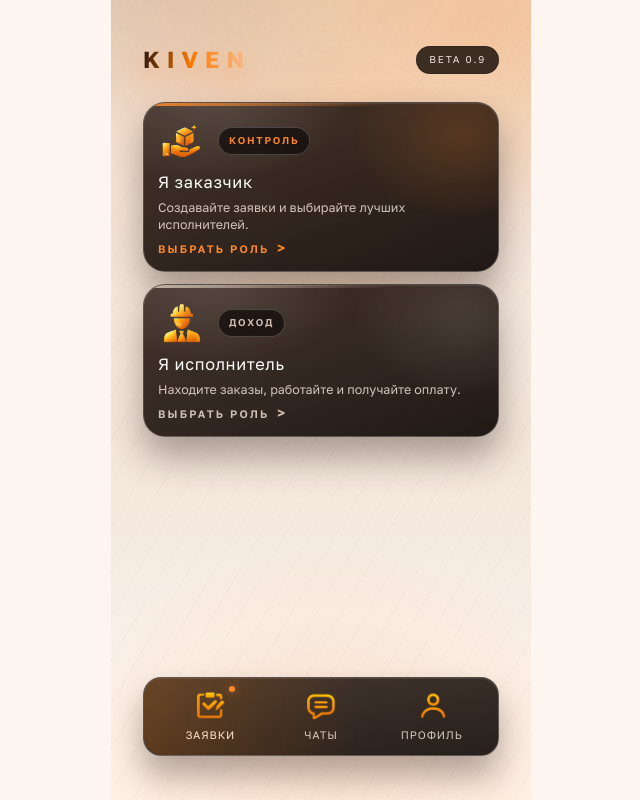
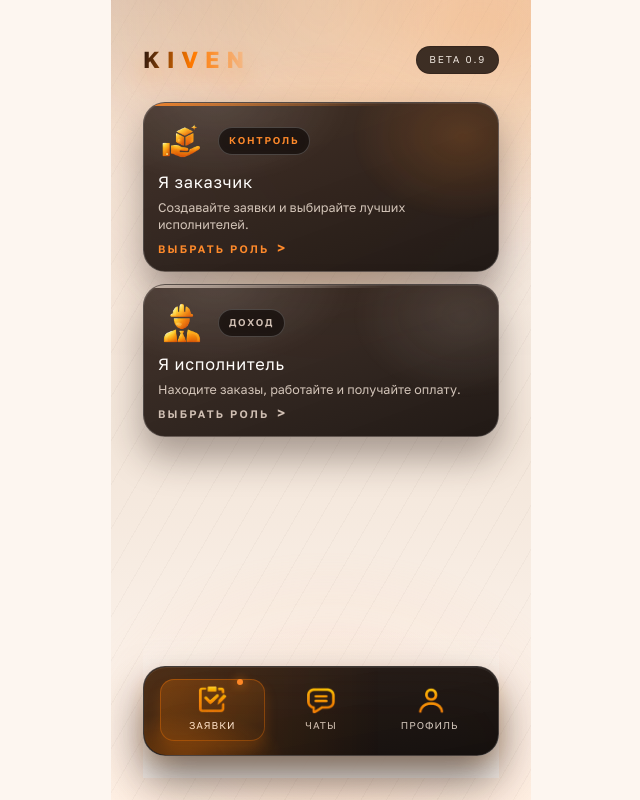
Before and after one commit to GameclubPro/misha, a React (Vite) app: page / in a window 1280 px wide. Shown: the whole page, without its empty margins (319-959 px from the left). Built offline with nearby package versions, Linux system fonts and the light colour scheme; a web font is replaced by a local one.

Commit message:
intro screen

```diff
--- a/src/App.css
+++ b/src/App.css
@@ -1059,6 +1059,7 @@
   margin-top: auto;
   margin-bottom: calc(-1 * var(--screen-pad-bottom));
   padding-bottom: calc(var(--screen-pad-bottom) + env(safe-area-inset-bottom, 0px));
+  padding-top: 10px;
   display: flex;
   flex-direction: column;
   align-items: center;
@@ -1067,23 +1068,41 @@
   animation-delay: 0.28s;
   position: sticky;
   bottom: 0;
-  z-index: 2;
+  z-index: 3;
+  isolation: isolate;
+}
+
+.footer::before {
+  content: "";
+  position: absolute;
+  inset: -26px 0 0;
+  background: linear-gradient(
+    180deg,
+    rgba(253, 246, 240, 0) 0%,
+    rgba(253, 246, 240, 0.72) 55%,
+    rgba(253, 246, 240, 0.92) 100%
+  );
+  pointer-events: none;
+  z-index: 0;
 }
 
 .bottom-nav {
   width: 100%;
-  padding: 12px 14px;
-  border-radius: 18px;
-  background: linear-gradient(170deg, rgba(50, 36, 28, 0.9) 0%, rgba(20, 14, 11, 0.92) 100%);
-  border: 1px solid rgba(255, 255, 255, 0.2);
-  box-shadow: 0 20px 32px rgba(42, 26, 20, 0.35);
+  padding: 12px 16px 14px;
+  border-radius: 22px;
+  background: linear-gradient(170deg, rgba(36, 24, 18, 0.96) 0%, rgba(16, 11, 9, 0.98) 100%);
+  border: 1px solid rgba(255, 255, 255, 0.16);
+  box-shadow:
+    0 24px 44px rgba(18, 11, 8, 0.55),
+    0 8px 18px rgba(255, 122, 0, 0.18);
   position: relative;
+  z-index: 1;
   display: grid;
   grid-template-columns: repeat(3, 1fr);
-  gap: 6px;
+  gap: 4px;
   overflow: hidden;
-  backdrop-filter: blur(18px);
-  -webkit-backdrop-filter: blur(18px);
+  backdrop-filter: blur(22px);
+  -webkit-backdrop-filter: blur(22px);
 }
 
 .bottom-nav::before {
@@ -1100,8 +1119,10 @@
   position: absolute;
   inset: 0;
   border-radius: inherit;
-  background: linear-gradient(90deg, rgba(255, 122, 0, 0.28) 0%, transparent 60%);
-  opacity: 0.7;
+  background:
+    radial-gradient(140px 60px at 12% 100%, rgba(255, 122, 0, 0.35), transparent 70%),
+    linear-gradient(90deg, rgba(255, 122, 0, 0.22) 0%, transparent 68%);
+  opacity: 0.75;
   pointer-events: none;
 }
 
@@ -1112,11 +1133,15 @@
   display: flex;
   flex-direction: column;
   align-items: center;
-  gap: 6px;
-  font-size: 0.68rem;
-  letter-spacing: 0.08em;
+  gap: 4px;
+  font-size: 0.62rem;
+  letter-spacing: 0.1em;
   text-transform: uppercase;
+  padding: 6px 8px 8px;
+  border-radius: 14px;
   position: relative;
+  transition: color 0.2s ease, transform 0.2s ease, background 0.2s ease,
+    box-shadow 0.2s ease;
 }
 
 .nav-item svg,
@@ -1135,19 +1160,27 @@
 }
 
 .nav-item.active {
-  color: #fff2e6;
+  color: #fff7f0;
+  background: linear-gradient(150deg, rgba(255, 122, 0, 0.25), rgba(255, 122, 0, 0.05));
+  box-shadow:
+    inset 0 0 0 1px rgba(255, 122, 0, 0.35),
+    0 8px 14px rgba(255, 122, 0, 0.18);
 }
 
 .nav-item.active::after {
   content: "";
   position: absolute;
-  top: -4px;
-  right: 28px;
+  top: 0;
+  right: 22px;
   width: 6px;
   height: 6px;
   border-radius: 50%;
   background: var(--accent);
   box-shadow: 0 0 10px rgba(255, 122, 0, 0.7);
+}
+
+.nav-item:active {
+  transform: translateY(1px);
 }
 
 @media (max-width: 360px) {
```
